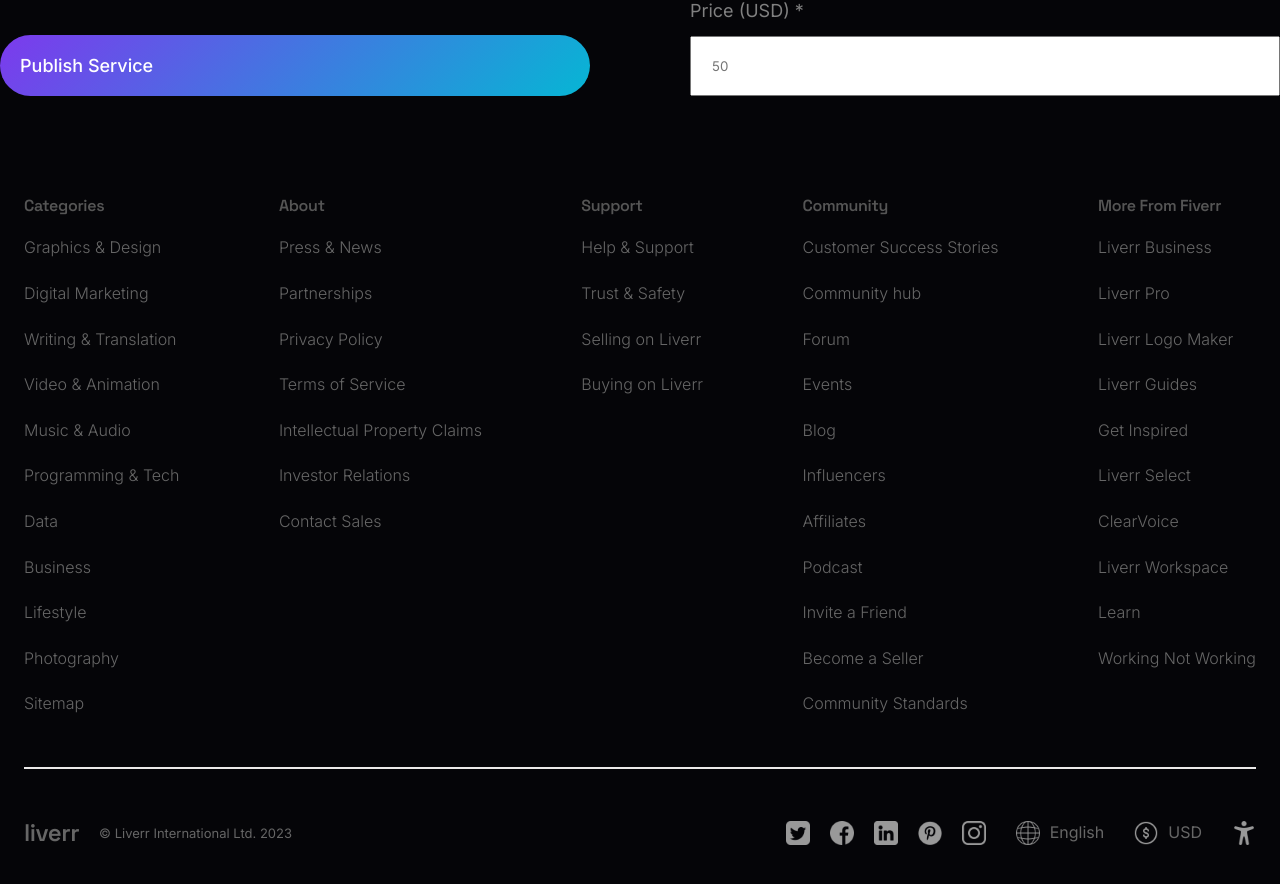
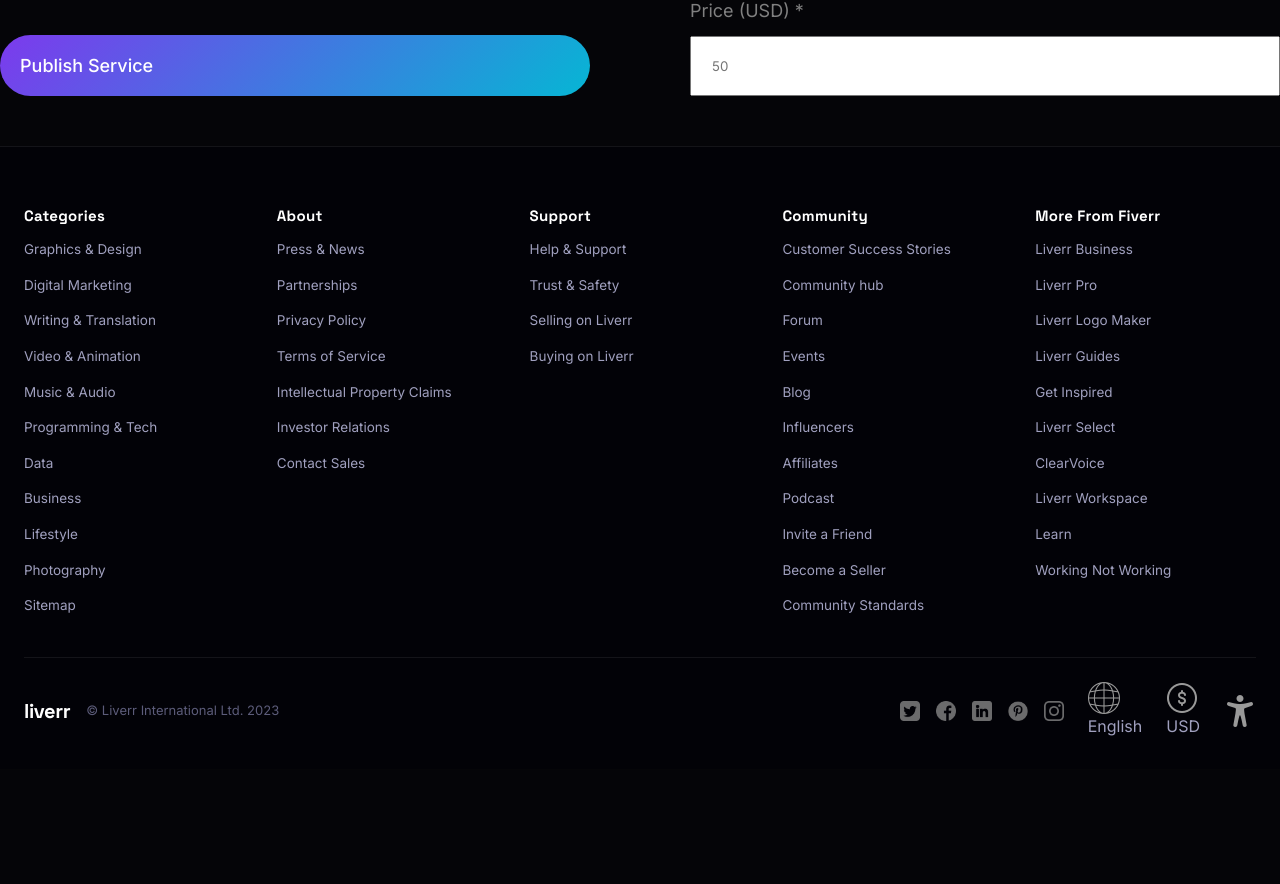
Before and after one commit to Yuuichiee/craftly-marketplace, a React (Vite) app: page /add in a window 1280 px wide. Shown: the part 870-1754 px from the top of the page. After the commit the page ends 1639 px from the top, so only its background shows below. Built offline with nearby package versions, Linux system fonts and the light colour scheme.

Commit message:
Fix background canvas z-index behind text, reduce star sizes, and render 4-pointed Gemini sparkle shape (✦)

```diff
--- a/src/components/footer/Footer.scss
+++ b/src/components/footer/Footer.scss
@@ -1,71 +1,114 @@
 .footer {
-  display: flex;
-  justify-content: center;
-  color: #666;
-  margin: 50px 0px;
-
-  img {
-    width: 24px;
-    height: 24px;
-  }
+  position: relative;
+  z-index: 1;
+  background: rgba(3, 3, 8, 0.85);
+  backdrop-filter: blur(20px);
+  -webkit-backdrop-filter: blur(20px);
+  border-top: 1px solid var(--border);
+  padding: 60px 0 30px;
+  color: var(--text-secondary);
 
   .container {
-    width: 1400px;
+    width: 100%;
+    max-width: 1280px;
+    margin: 0 auto;
+    padding: 0 24px;
+
     .top {
-      display: flex;
-      justify-content: space-between;
+      display: grid;
+      grid-template-columns: repeat(5, 1fr);
+      gap: 32px;
+
       .item {
         display: flex;
         flex-direction: column;
-        gap: 20px;
+        gap: 14px;
+
         h2 {
-          font-size: 16px;
-          color: #555;
+          font-family: 'Space Grotesk', sans-serif;
+          font-size: 15px;
+          font-weight: 700;
+          color: #ffffff;
+          letter-spacing: 0.02em;
         }
+
         span {
-          font-weight: 300;
+          font-size: 13.5px;
+          color: var(--text-secondary);
+          cursor: pointer;
+          transition: color 0.2s ease;
+
+          &:hover {
+            color: var(--text-primary);
+          }
         }
       }
     }
 
     hr {
-      margin: 50px 0px;
-      height: 0;
-      border: 1px solid #ebe9e9;
+      margin: 40px 0 24px;
+      border: none;
+      height: 1px;
+      background: var(--border);
     }
+
     .bottom {
       display: flex;
       align-items: center;
       justify-content: space-between;
+      flex-wrap: wrap;
+      gap: 20px;
 
       .left {
-        width: max-content;
         display: flex;
         align-items: center;
-        gap: 20px;
+        gap: 16px;
+
+        h2 {
+          font-family: 'Space Grotesk', sans-serif;
+          font-size: 20px;
+          font-weight: 700;
+          color: #ffffff;
+        }
 
         span {
           font-size: 13px;
-          white-space: nowrap;
+          color: var(--text-muted);
         }
       }
+
       .right {
-        width: max-content;
         display: flex;
         align-items: center;
-        gap: 30px;
+        gap: 24px;
 
         .social {
           display: flex;
-          gap: 20px;
-        }
+          gap: 16px;
 
-        .link {
-          display: flex;
-          align-items: center;
-          gap: 10px;
+          img {
+            width: 20px;
+            height: 20px;
+            opacity: 0.7;
+            transition: opacity 0.2s ease;
+            cursor: pointer;
+
+            &:hover { opacity: 1; }
+          }
         }
       }
     }
   }
 }
+
+@media (max-width: 1024px) {
+  .footer .container .top {
+    grid-template-columns: repeat(3, 1fr) !important;
+  }
+}
+
+@media (max-width: 640px) {
+  .footer .container .top {
+    grid-template-columns: repeat(2, 1fr) !important;
+  }
+}
--- a/src/components/universeBg/UniverseBackground.jsx
+++ b/src/components/universeBg/UniverseBackground.jsx
@@ -20,33 +20,46 @@
     };
     window.addEventListener("resize", handleResize);
 
-    // ── 1. ULTRA-SHINY TWINKLING STARS (NO PLANETS / NO BALLS) ──
+    // ── 1. TINY GEMINI 4-POINT SPARKLE STARS ──
     const stars = [];
-    const numStars = 320;
+    const numStars = 220;
 
     for (let i = 0; i < numStars; i++) {
       stars.push({
         x: Math.random() * width,
         y: Math.random() * height,
-        radius: Math.random() * 2.2 + 0.8,
-        alpha: Math.random() * 0.7 + 0.3,
-        twinkleSpeed: Math.random() * 0.03 + 0.008,
-        color: Math.random() > 0.3 ? "#ffffff" : Math.random() > 0.5 ? "#c084fc" : "#38bdf8",
+        size: Math.random() * 1.6 + 0.6, // Super tiny size (0.6px to 2.2px)
+        alpha: Math.random() * 0.8 + 0.2,
+        twinkleSpeed: Math.random() * 0.02 + 0.005,
+        color: Math.random() > 0.4 ? "#ffffff" : Math.random() > 0.5 ? "#d8b4fe" : "#7dd3fc",
+        isGeminiSparkle: Math.random() > 0.4, // 60% of stars are 4-pointed Gemini sparkles
       });
     }
+
+    // Helper: Draw 4-pointed Gemini Sparkle Shape (✦)
+    const drawGeminiSparkle = (context, x, y, size) => {
+      context.beginPath();
+      context.moveTo(x, y - size);
+      context.quadraticCurveTo(x, y, x + size, y);
+      context.quadraticCurveTo(x, y, x, y + size);
+      context.quadraticCurveTo(x, y, x - size, y);
+      context.quadraticCurveTo(x, y, x, y - size);
+      context.closePath();
+      context.fill();
+    };
 
     // ── 2. RECURRING SHOOTING STARS ──
     const shootingStars = [];
 
     const spawnShootingStar = () => {
-      if (Math.random() < 0.025 && shootingStars.length < 2) {
+      if (Math.random() < 0.02 && shootingStars.length < 2) {
         shootingStars.push({
           x: Math.random() * width * 0.8,
           y: Math.random() * height * 0.4,
-          len: Math.random() * 90 + 50,
-          speed: Math.random() * 14 + 10,
-          angle: Math.PI / 4, // 45 degrees
-          alpha: 1,
+          len: Math.random() * 70 + 35,
+          speed: Math.random() * 12 + 8,
+          angle: Math.PI / 4,
+          alpha: 0.9,
         });
       }
     };
@@ -54,26 +67,26 @@
     const render = () => {
       ctx.clearRect(0, 0, width, height);
 
-      // Pitch-dark void background
-      ctx.fillStyle = "#010104";
+      // Deep dark void background
+      ctx.fillStyle = "#020205";
       ctx.fillRect(0, 0, width, height);
 
-      // ── DRAW SHINY TWINKLING STARS ──
+      // ── DRAW TINY GEMINI STARS ──
       stars.forEach((s) => {
         s.alpha += s.twinkleSpeed;
-        if (s.alpha > 1 || s.alpha < 0.3) s.twinkleSpeed = -s.twinkleSpeed;
+        if (s.alpha > 1 || s.alpha < 0.2) s.twinkleSpeed = -s.twinkleSpeed;
 
         ctx.save();
-        ctx.globalAlpha = Math.max(0.2, Math.min(1, s.alpha));
+        ctx.globalAlpha = Math.max(0.1, Math.min(1, s.alpha));
         ctx.fillStyle = s.color;
 
-        // Shiny star glow halo
-        ctx.shadowColor = s.color;
-        ctx.shadowBlur = s.radius * 6;
-
-        ctx.beginPath();
-        ctx.arc(s.x, s.y, s.radius, 0, Math.PI * 2);
-        ctx.fill();
+        if (s.isGeminiSparkle) {
+          drawGeminiSparkle(ctx, s.x, s.y, s.size * 1.5);
+        } else {
+          ctx.beginPath();
+          ctx.arc(s.x, s.y, s.size * 0.5, 0, Math.PI * 2);
+          ctx.fill();
+        }
         ctx.restore();
       });
 
@@ -83,7 +96,7 @@
         const ss = shootingStars[i];
         ss.x += Math.cos(ss.angle) * ss.speed;
         ss.y += Math.sin(ss.angle) * ss.speed;
-        ss.alpha -= 0.018;
+        ss.alpha -= 0.02;
 
         if (ss.alpha <= 0 || ss.x > width || ss.y > height) {
           shootingStars.splice(i, 1);
@@ -100,13 +113,11 @@
           ss.y - Math.sin(ss.angle) * ss.len
         );
         trailGrad.addColorStop(0, "#ffffff");
-        trailGrad.addColorStop(0.4, "rgba(56, 189, 248, 0.8)");
+        trailGrad.addColorStop(0.5, "rgba(125, 211, 252, 0.6)");
         trailGrad.addColorStop(1, "transparent");
 
         ctx.strokeStyle = trailGrad;
-        ctx.lineWidth = 2.5;
-        ctx.shadowColor = "#ffffff";
-        ctx.shadowBlur = 10;
+        ctx.lineWidth = 1.8;
         ctx.beginPath();
         ctx.moveTo(ss.x, ss.y);
         ctx.lineTo(ss.x - Math.cos(ss.angle) * ss.len, ss.y - Math.sin(ss.angle) * ss.len);
--- a/src/components/universeBg/UniverseBackground.scss
+++ b/src/components/universeBg/UniverseBackground.scss
@@ -1,8 +1,9 @@
 .universe-bg-canvas {
   position: fixed;
-  inset: 0;
+  top: 0;
+  left: 0;
   width: 100vw;
   height: 100vh;
   pointer-events: none;
-  z-index: -1;
+  z-index: -999 !important;
 }
```
